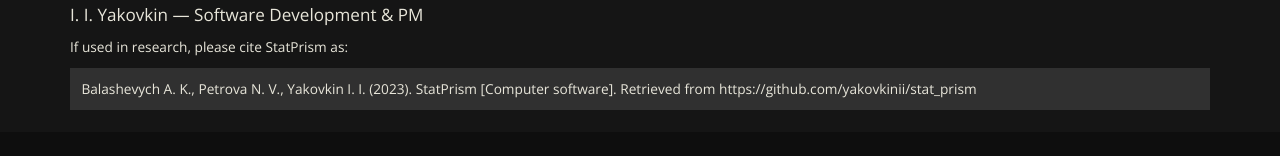
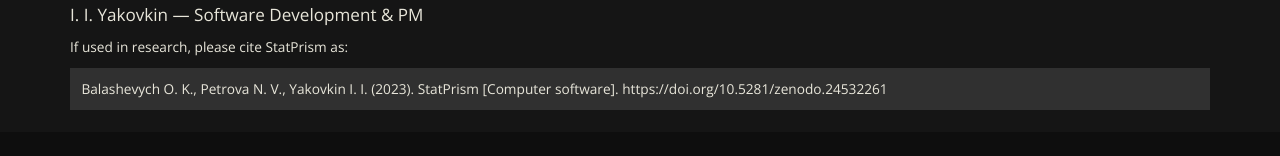
Before and after one commit to yakovkinii/Ya-site, a plain HTML site: page stat_prism/index.html in a window 1280 px wide. Shown: the part 1830-1986 px from the top of the page. Drawn offline with nearby package versions, Linux system fonts and the light colour scheme; a web font is replaced by a local one.

Commit message:
Add Zenodo to StatPrism

```diff
--- a/stat_prism/index.html
+++ b/stat_prism/index.html
@@ -694,7 +694,7 @@ I. I. Yakovkin — Software Development &amp; PM
 If used in research, please cite StatPrism as:
 </p>
 <p id="id877" class="Text">
-Balashevych A. K., Petrova N. V., Yakovkin I. I. (2023). StatPrism [Computer software]. Retrieved from https://github.com/yakovkinii/stat_prism
+Balashevych O. K., Petrova N. V., Yakovkin I. I. (2023). StatPrism [Computer software]. https://doi.org/10.5281/zenodo.24532261
 </p>
 </div>
 </div>
```
